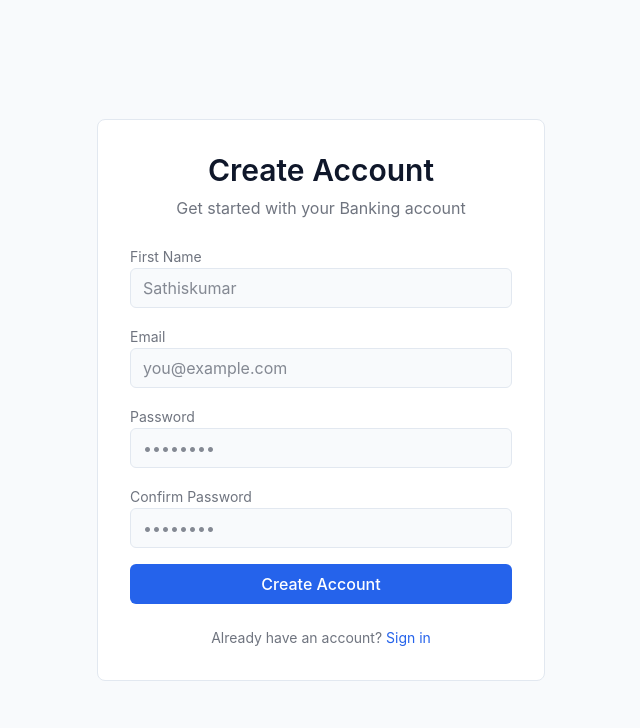
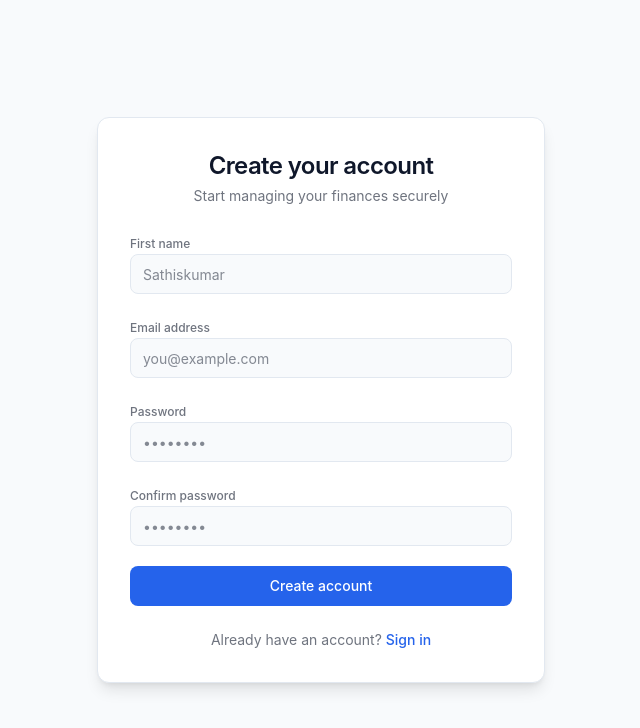
Before and after one commit to sathisk15/Thesis-FinTech-App, a React (Vite) app in the folder frontend/: page /register in a window 1280 px wide. Shown: the top 728 px of the page, without its empty margins (319-959 px from the left). Built offline with nearby package versions, Linux system fonts and the light colour scheme.

Commit message:
Signin and Singup modernized

```diff
--- a/frontend/src/features/auth/SignInPage.jsx
+++ b/frontend/src/features/auth/SignInPage.jsx
@@ -1,6 +1,6 @@
 import { useState } from 'react';
 import { useNavigate } from 'react-router-dom';
-import api from '../../api/axios'; // your axios instance
+import api from '../../api/axios';
 import { useAuthStore } from '../../store/useAuthStore';
 
 const SignInPage = () => {
@@ -29,12 +29,9 @@ const SignInPage = () => {
 
     try {
       const response = await api.post('/auth/login', formData);
-
       const { user, token } = response.data;
 
-      // Save to Zustand (persisted automatically)
       login({ user, token });
-
       navigate('/dashboard');
     } catch (err) {
       setError(err.response?.data?.message || 'Invalid email or password');
@@ -44,54 +41,94 @@ const SignInPage = () => {
   };
 
   return (
-    <div className="min-h-screen flex items-center justify-center bg-background px-4">
-      <div className="w-full max-w-md bg-card border border-border rounded-lg p-8 space-y-6">
-        <div className="text-center space-y-2">
-          <h1 className="text-3xl font-semibold text-text">Welcome Back</h1>
-          <p className="text-text/60">Sign in to your account</p>
+    <div
+      className="min-h-screen flex items-center justify-center
+                 bg-background px-4"
+    >
+      <div
+        className="w-full max-w-md
+                   bg-card border border-border
+                   rounded-xl shadow-lg
+                   p-8 space-y-6"
+      >
+        {/* Header */}
+        <div className="text-center space-y-1">
+          <h1 className="text-2xl font-semibold tracking-tight text-text">
+            Welcome back
+          </h1>
+          <p className="text-sm text-text/60">
+            Sign in to continue to your wallet
+          </p>
         </div>
 
-        <form className="space-y-4" onSubmit={handleSubmit}>
+        {/* Form */}
+        <form className="space-y-5" onSubmit={handleSubmit}>
+          {/* Email */}
           <div className="space-y-1">
-            <label className="text-sm text-text/60">Email</label>
+            <label className="text-xs font-medium text-text/60">
+              Email address
+            </label>
             <input
               name="email"
               type="email"
               value={formData.email}
               onChange={handleChange}
               required
-              className="w-full h-10 px-3 rounded-md bg-background border border-border text-text outline-none focus:ring-2 focus:ring-primary"
+              placeholder="you@example.com"
+              className="w-full h-10 px-3 rounded-lg
+                         bg-background border border-border
+                         text-sm text-text
+                         outline-none
+                         focus:ring-2 focus:ring-primary/40"
             />
           </div>
 
+          {/* Password */}
           <div className="space-y-1">
-            <label className="text-sm text-text/60">Password</label>
+            <label className="text-xs font-medium text-text/60">Password</label>
             <input
               name="password"
               type="password"
               value={formData.password}
               onChange={handleChange}
               required
-              className="w-full h-10 px-3 rounded-md bg-background border border-border text-text outline-none focus:ring-2 focus:ring-primary"
+              placeholder="••••••••"
+              className="w-full h-10 px-3 rounded-lg
+                         bg-background border border-border
+                         text-sm text-text
+                         outline-none
+                         focus:ring-2 focus:ring-primary/40"
             />
           </div>
 
-          {error && <p className="text-sm text-red-500">{error}</p>}
+          {/* Error */}
+          {error && (
+            <div className="rounded-lg border border-red-500/30 bg-red-500/10 px-3 py-2 text-sm text-red-500">
+              {error}
+            </div>
+          )}
 
+          {/* Submit */}
           <button
             type="submit"
             disabled={loading}
-            className="w-full h-10 rounded-md bg-primary text-white font-medium disabled:opacity-50"
+            className="w-full h-10 rounded-lg
+                       bg-primary text-white
+                       text-sm font-medium
+                       hover:bg-primary/90
+                       disabled:opacity-50
+                       transition"
           >
-            {loading ? 'Signing in...' : 'Sign In'}
+            {loading ? 'Signing in…' : 'Sign in'}
           </button>
         </form>
 
+        {/* Footer */}
         <p className="text-center text-sm text-text/60">
           Don’t have an account?{' '}
           <span
             onClick={() => navigate('/register')}
-            className="text-primary cursor-pointer"
+            className="text-primary font-medium cursor-pointer hover:underline"
           >
             Sign up
           </span>
--- a/frontend/src/features/auth/SignUpPage.jsx
+++ b/frontend/src/features/auth/SignUpPage.jsx
@@ -51,73 +51,120 @@ const SignUpPage = () => {
       setLoading(false);
     }
   };
+
   return (
     <div className="min-h-screen flex items-center justify-center bg-background px-4">
-      <div className="w-full max-w-md bg-card border border-border rounded-lg p-8 space-y-6">
+      <div
+        className="w-full max-w-md
+                   bg-card border border-border
+                   rounded-xl shadow-lg
+                   p-8 space-y-6"
+      >
         {/* Header */}
-        <div className="text-center space-y-2">
-          <h1 className="text-3xl font-semibold text-text">Create Account</h1>
-          <p className="text-text/60">Get started with your Banking account</p>
+        <div className="text-center space-y-1">
+          <h1 className="text-2xl font-semibold tracking-tight text-text">
+            Create your account
+          </h1>
+          <p className="text-sm text-text/60">
+            Start managing your finances securely
+          </p>
         </div>
 
         {/* Form */}
-        <form className="space-y-4" onSubmit={handleSubmit}>
+        <form className="space-y-5" onSubmit={handleSubmit}>
+          {/* First Name */}
           <div className="space-y-1">
-            <label className="text-sm text-text/60">First Name</label>
+            <label className="text-xs font-medium text-text/60">
+              First name
+            </label>
             <input
               name="firstname"
               value={formData.firstname}
               onChange={handleChange}
               type="text"
               placeholder="Sathiskumar"
-              className="w-full h-10 px-3 rounded-md bg-background border border-border text-text outline-none focus:ring-2 focus:ring-primary"
+              className="w-full h-10 px-3 rounded-lg
+                         bg-background border border-border
+                         text-sm text-text
+                         outline-none
+                         focus:ring-2 focus:ring-primary/40"
             />
           </div>
 
+          {/* Email */}
           <div className="space-y-1">
-            <label className="text-sm text-text/60">Email</label>
+            <label className="text-xs font-medium text-text/60">
+              Email address
+            </label>
             <input
               name="email"
               value={formData.email}
               onChange={handleChange}
               type="email"
               placeholder="you@example.com"
-              className="w-full h-10 px-3 rounded-md bg-background border border-border text-text outline-none focus:ring-2 focus:ring-primary"
+              className="w-full h-10 px-3 rounded-lg
+                         bg-background border border-border
+                         text-sm text-text
+                         outline-none
+                         focus:ring-2 focus:ring-primary/40"
             />
           </div>
 
+          {/* Password */}
           <div className="space-y-1">
-            <label className="text-sm text-text/60">Password</label>
+            <label className="text-xs font-medium text-text/60">Password</label>
             <input
               name="password"
               type="password"
               value={formData.password}
               onChange={handleChange}
               placeholder="••••••••"
-              className="w-full h-10 px-3 rounded-md bg-background border border-border text-text outline-none focus:ring-2 focus:ring-primary"
+              className="w-full h-10 px-3 rounded-lg
+                         bg-background border border-border
+                         text-sm text-text
+                         outline-none
+                         focus:ring-2 focus:ring-primary/40"
             />
           </div>
 
+          {/* Confirm Password */}
           <div className="space-y-1">
-            <label className="text-sm text-text/60">Confirm Password</label>
+            <label className="text-xs font-medium text-text/60">
+              Confirm password
+            </label>
             <input
               name="confirmPassword"
               type="password"
               value={formData.confirmPassword}
               onChange={handleChange}
               placeholder="••••••••"
-              className="w-full h-10 px-3 rounded-md bg-background border border-border text-text outline-none focus:ring-2 focus:ring-primary"
+              className="w-full h-10 px-3 rounded-lg
+                         bg-background border border-border
+                         text-sm text-text
+                         outline-none
+                         focus:ring-2 focus:ring-primary/40"
             />
           </div>
 
-          {error && <p className="text-red-500 text-sm">{error}</p>}
+          {/* Error */}
+          {error && (
+            <div className="rounded-lg border border-red-500/30 bg-red-500/10 px-3 py-2 text-sm text-red-500">
+              {error}
+            </div>
+          )}
 
+          {/* Submit */}
           <button
             type="submit"
             disabled={loading}
-            className="w-full h-10 rounded-md bg-primary text-white font-medium disabled:opacity-50"
+            className="w-full h-10 rounded-lg
+                       bg-primary text-white
+                       text-sm font-medium
+                       hover:bg-primary/90
+                       disabled:opacity-50
+                       transition"
           >
-            {loading ? 'Creating...' : 'Create Account'}
+            {loading ? 'Creating account…' : 'Create account'}
           </button>
         </form>
 
@@ -125,8 +172,8 @@ const SignUpPage = () => {
         <p className="text-center text-sm text-text/60">
           Already have an account?{' '}
           <span
-            className="text-primary cursor-pointer"
             onClick={() => navigate('/login')}
+            className="text-primary font-medium cursor-pointer hover:underline"
           >
             Sign in
           </span>
```
